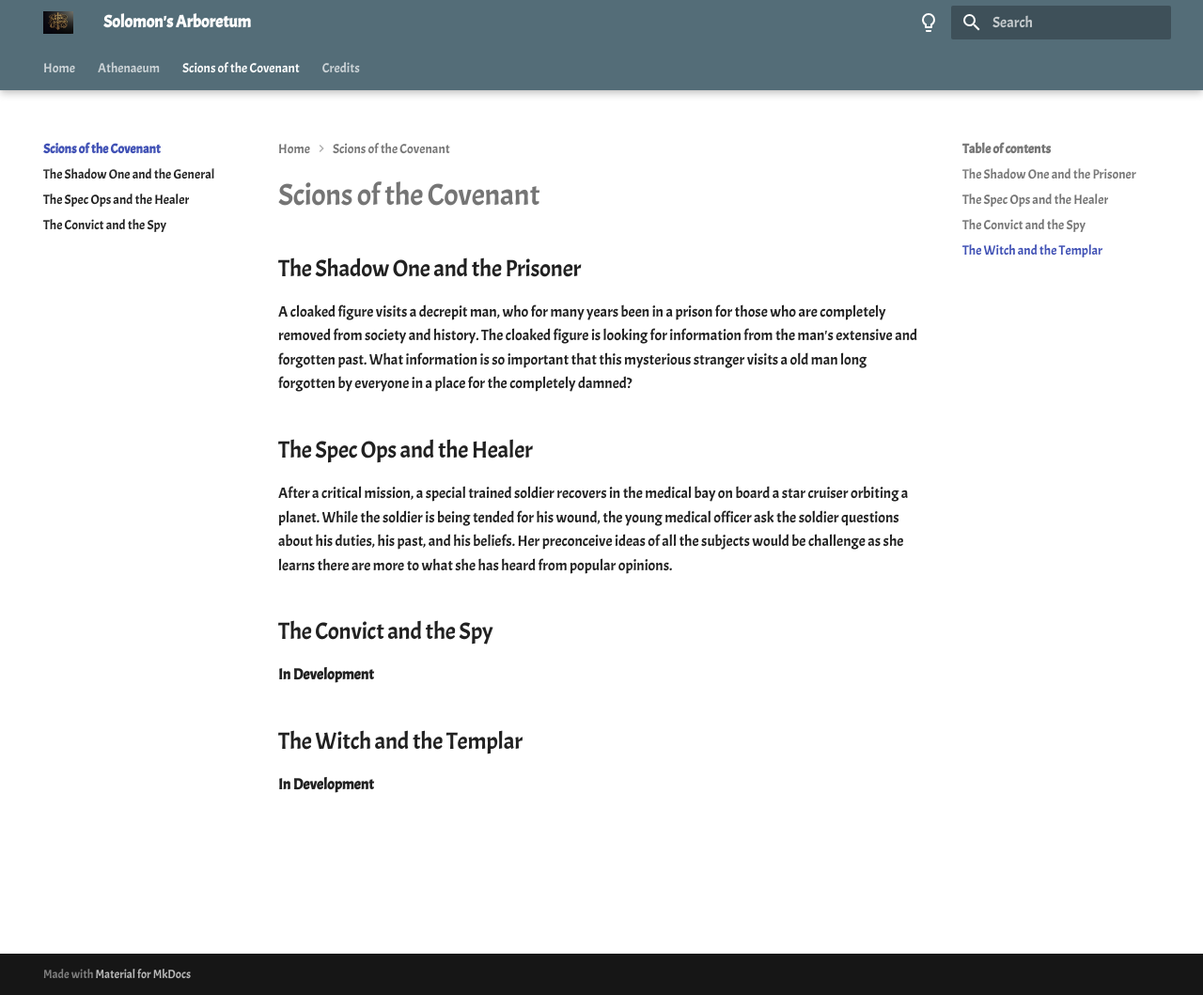
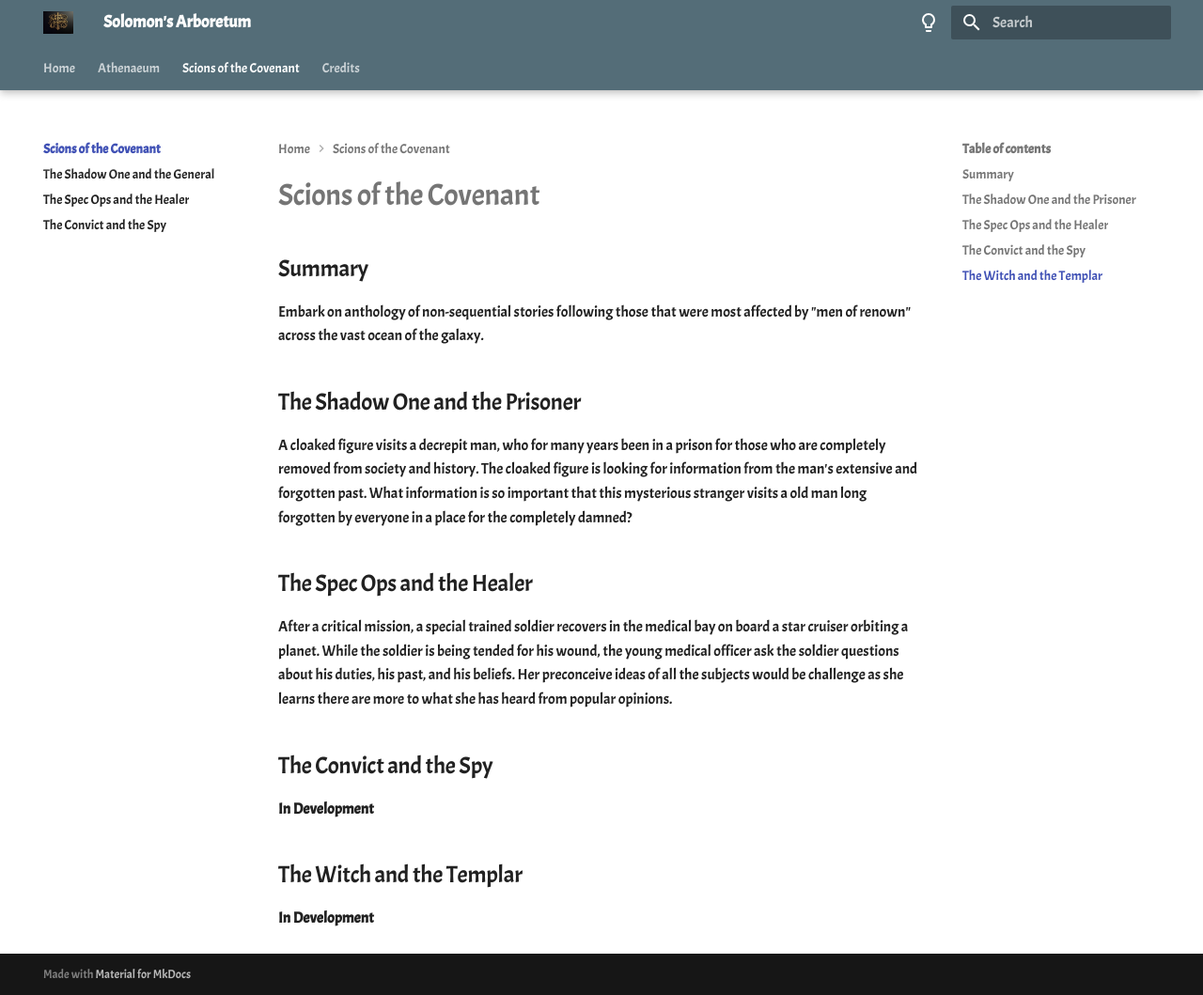
Before and after one commit to gamefreakcabe/solomons-arboretum, an MkDocs documentation site: the page built from docs/sotc/index.md, in a window 1280 px wide and 1059 px high. Shown: the whole window at 94% size. Built offline with MkDocs 1.6.1 and Material for MkDocs 9.7.7, drawn with Linux system fonts in a browser that asks for light colours.

Commit message:
new setup

```diff
--- a/docs/athen/index.md
+++ b/docs/athen/index.md
@@ -1 +1,5 @@
 # Athenaeum
+
+## Summary
+
+In development
--- a/docs/sotc/index.md
+++ b/docs/sotc/index.md
@@ -1,4 +1,8 @@
 # Scions of the Covenant
+
+## Summary
+
+Embark on anthology of non-sequential stories following those that were most affected by "men of renown" across the vast ocean of the galaxy.
 
 ## The Shadow One and the Prisoner
 
--- a/mkdocs.yml
+++ b/mkdocs.yml
@@ -64,7 +64,7 @@ nav:
     - athen/index.md
   - Scions of the Covenant:
     - sotc/index.md
-    - The Shadow One and the General: sotc/shadow-general.md
+    - The Shadow One and the General: sotc/shadow-prisoner.md
     - The Spec Ops and the Healer: sotc/specops-healer.md
     - The Convict and the Spy: sotc/convict-spy.md
   - Credits: credits.md
```
Also changed, not shown: docs/sotc/shadow-prisoner.md (renamed from docs/sotc/shadow-general.md, +1 -1 lines).
